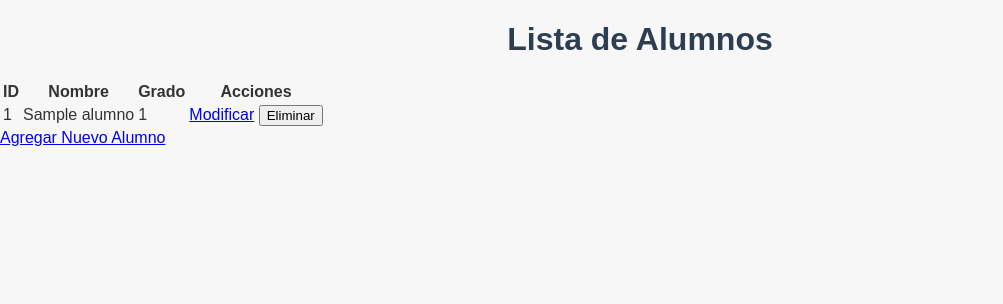
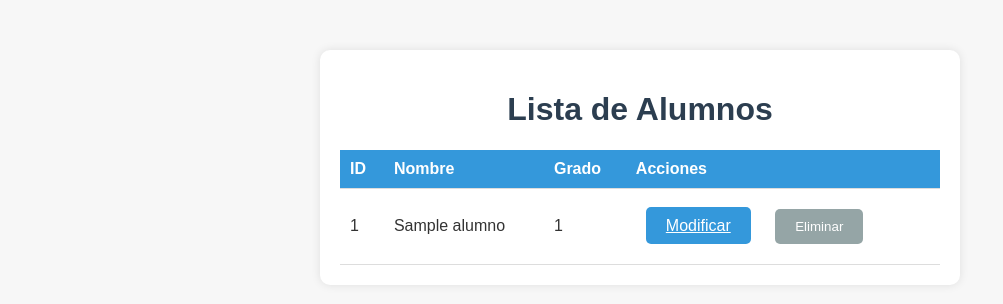
Before and after one commit to LuisPHernandez/ProyectoPOO2024, a Flask app: page /admin/ver-alumnos in a window 1280 px wide. Shown: the part 21-325 px from the top of the page, without its empty margins (0-1003 px from the left). Run offline with Flask 3, Linux system fonts and the light colour scheme; tables that the repository leaves empty hold one stand-in row (values such as "Sample post").

Commit message:
aplicacion de css y correccion de errores en eliminacion de alumnos

```diff
--- a/src/__init__.py
+++ b/src/__init__.py
@@ -181,9 +181,14 @@ def modificar_alumno(id):
 
     return render_template('modificar_alumno.html', alumno=alumno)
 
-@app.route('/admin/eliminar-alumno/<int:id>', methods=['POST'])
+@app.route('/eliminar_alumno/<int:id>', methods=['POST'])
 def eliminar_alumno(id):
     alumno = model.Alumno.query.get_or_404(id)
     db.session.delete(alumno)
     db.session.commit()
-    return redirect(url_for('ver_alumnos'))
+    return redirect(url_for('lista_alumnos'))
+
+@app.route('/lista_alumnos')
+def lista_alumnos():
+    alumnos = model.Alumno.query.all()
+    return render_template('lista_alumnos.html', alumnos=alumnos)
--- a/src/templates/admin.html
+++ b/src/templates/admin.html
@@ -15,10 +15,10 @@
         <input type="submit" value="User List" class="btn-primario">
     </form>
     <form action="{{ url_for('agregar_alumno') }}" method="get">
-        <input type="submit" value="Agregar Alumno">
+        <input type="submit" value="Agregar Alumno" class="btn-primario">
     </form>
     <form action="{{ url_for('ver_alumnos') }}" method="get">
-        <input type="submit" value="Ver Lista de Alumnos">
+        <input type="submit" value="Ver Lista de Alumnos" class="btn-primario">
     </form>
     </form>
     <form action="{{ url_for('lista_materia') }}" method="get" class="lista-materia-btn">
--- a/src/templates/lista_alumnos.html
+++ b/src/templates/lista_alumnos.html
@@ -2,12 +2,14 @@
 
 {% block head %}
 <title>Lista de Alumnos</title>
+<link rel="stylesheet" href="{{ url_for('static', filename='base.css') }}">
 {% endblock %}
 
 {% block body %}
+<div class="lista-user-contenedor">
     <h1>Lista de Alumnos</h1>
 
-<table class="table table-striped">
+    <table class="tabla-users">
         <thead>
             <tr>
                 <th>ID</th>
@@ -23,16 +25,14 @@
                 <td>{{ alumno.nombre }}</td>
                 <td>{{ alumno.grado }}</td>
                 <td>
-                <a href="{{ url_for('modificar_alumno', id=alumno.id) }}" class="btn btn-warning">Modificar</a>
-
+                    <a href="{{ url_for('modificar_alumno', id=alumno.id) }}" class="btn-primario">Modificar</a>
                     <form action="{{ url_for('eliminar_alumno', id=alumno.id) }}" method="POST" style="display:inline;">
-                    <button type="submit" class="btn btn-danger">Eliminar</button>
+                        <button type="submit" class="btn-secundario">Eliminar</button>
                     </form>
                 </td>
             </tr>
             {% endfor %}
         </tbody>
     </table>
-
-<a href="{{ url_for('agregar_alumno') }}" class="btn btn-primary">Agregar Nuevo Alumno</a>
+</div>
 {% endblock %}
```
Lines whose indentation alone changed are shown as unchanged.
